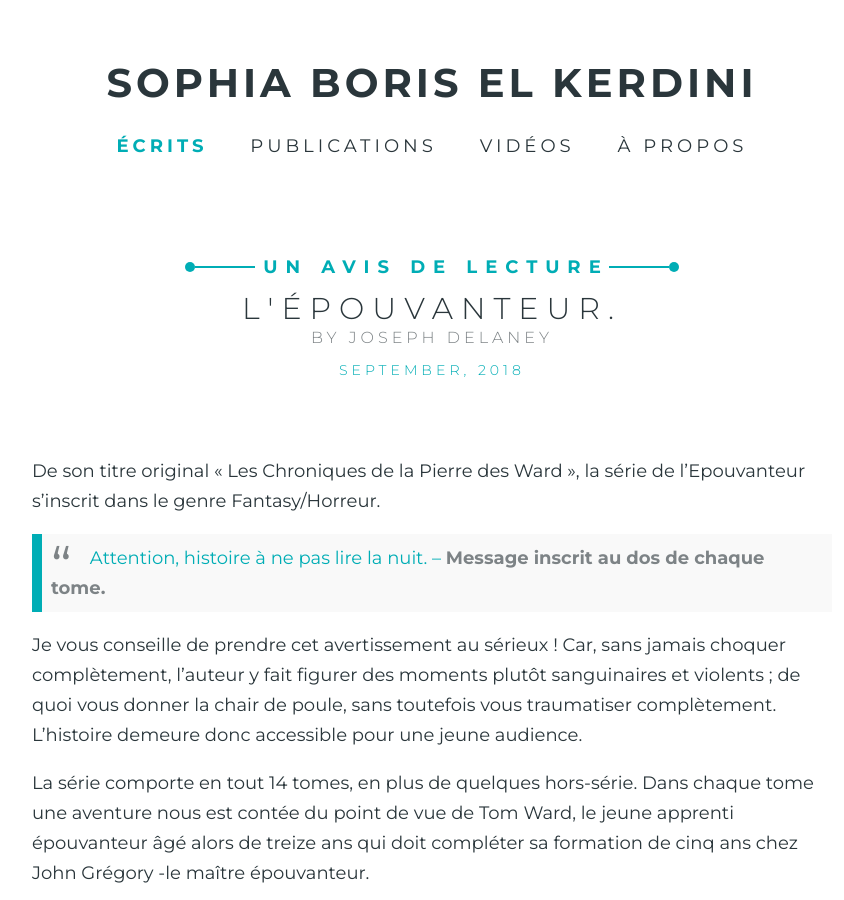
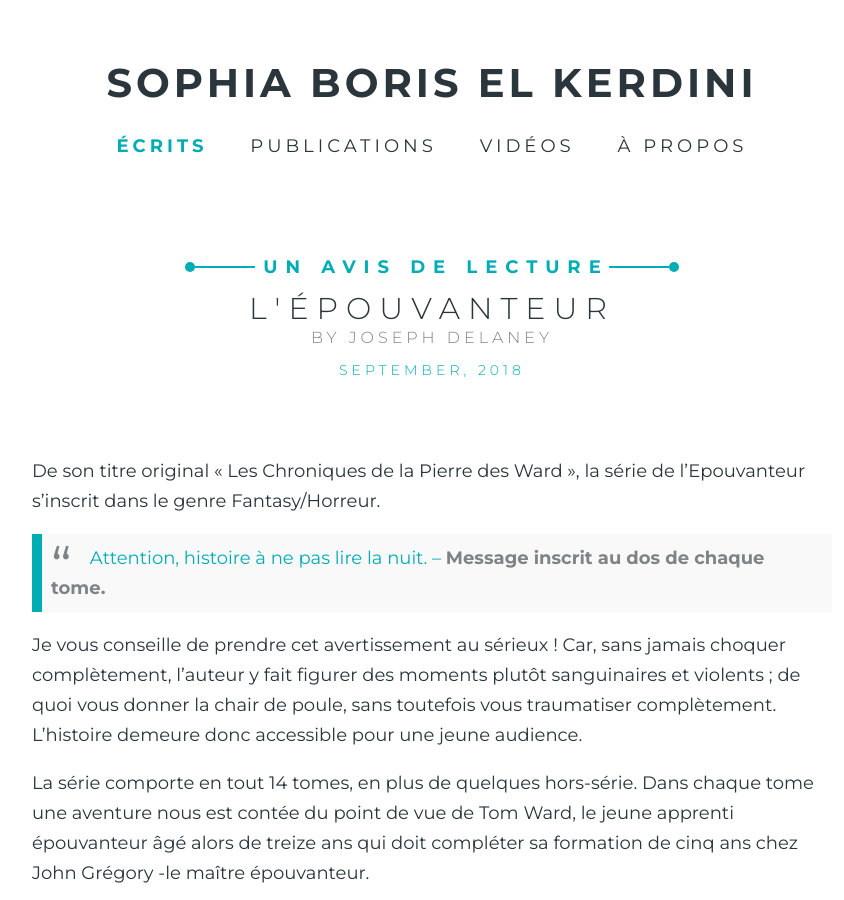
Before and after one commit to et3rnalsunshine/et3rnalsunshine, a Jekyll site: the page built from _posts/avis-de-lecture/2018-10-07-lepouvanteur.md, in a window 1280 px wide and 900 px high. Shown: the whole window, without its empty margins (208-1052 px from the left). Built offline with Jekyll 4.4.1, drawn with Linux system fonts in a browser that asks for light colours; some of the changed text lies outside the part shown.

```diff
--- a/_posts/avis-de-lecture/2018-10-07-lepouvanteur.md
+++ b/_posts/avis-de-lecture/2018-10-07-lepouvanteur.md
@@ -1,6 +1,6 @@
 ---
 layout: post
-title:  "L'Épouvanteur."
+title:  "L'Épouvanteur"
 author: Joseph Delaney
 date:   2018-09-07
 categories: avis-de-lecture
```
